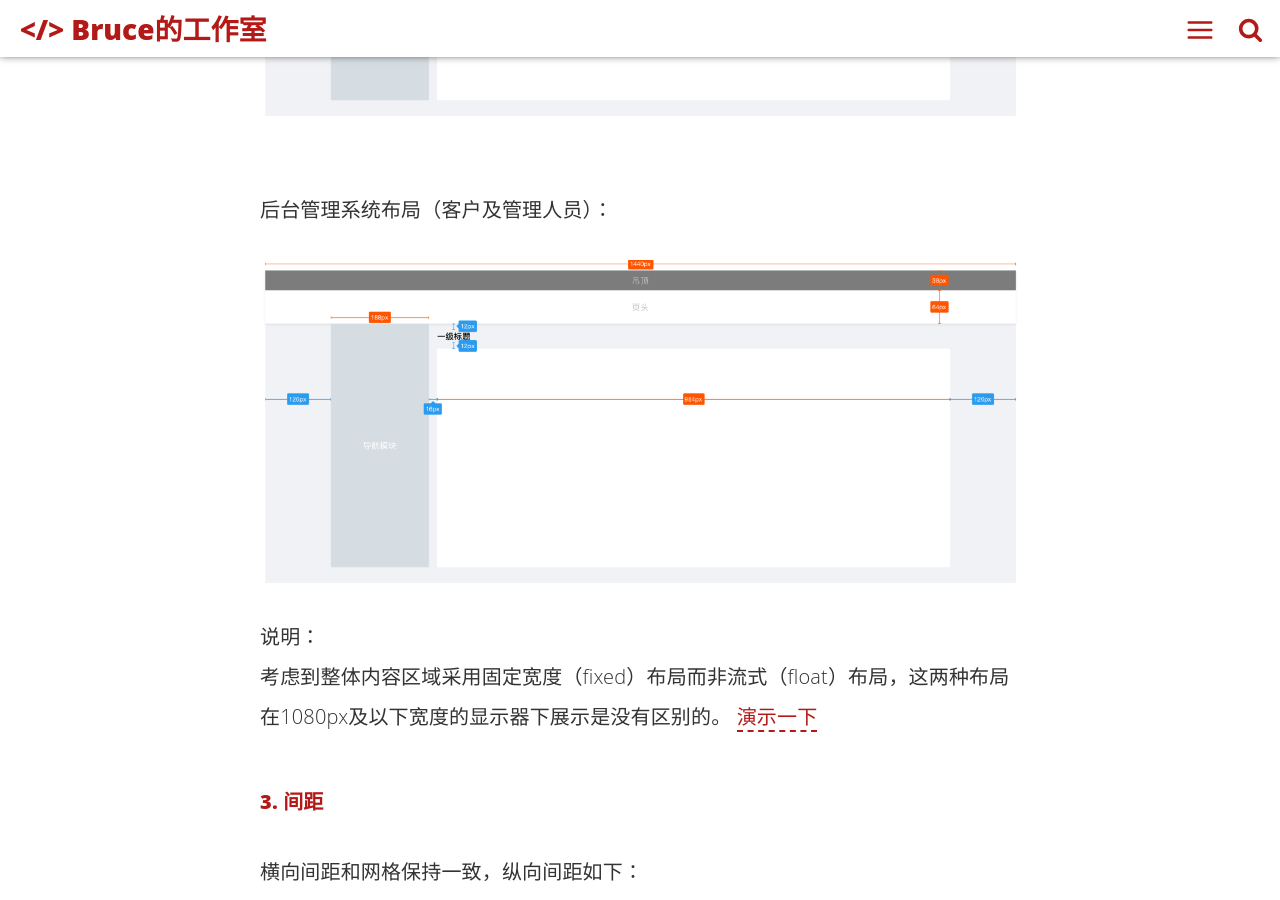
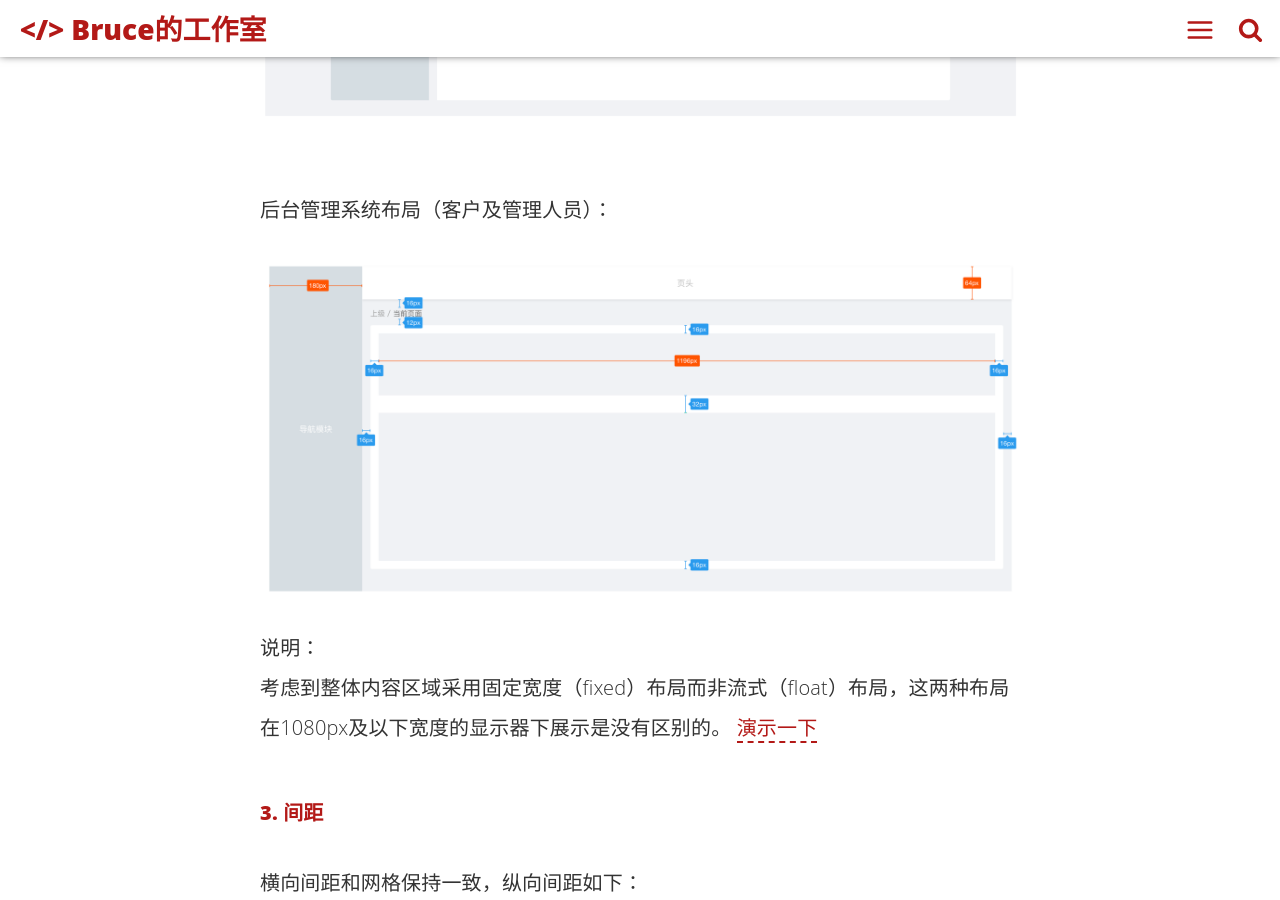
Before and after one commit to bruce827/portfolio, a Jekyll site: the page built from _posts/2019-07-05-websit-style-guide.md, in a window 1280 px wide and 900 px high, scrolled down 2566 px. Built offline with Jekyll 4.4.1, drawn with Linux system fonts in a browser that asks for light colours; comment, search, counter and statistics services are not loaded.

Commit message:
修改样式指南图片

```diff
--- a/_posts/2019-07-05-websit-style-guide.md
+++ b/_posts/2019-07-05-websit-style-guide.md
@@ -54,7 +54,7 @@ introduction: '基于一次从零到一的产品实践'
 业务系统布局（面向用户）：
 ![layout]({{"/assets/img/HMI/style-guide/layout.png" | prepend: site.url }})
 后台管理系统布局（客户及管理人员）：
-![后台管理系统布局]({{"/assets/img/HMI/style-guide/layout.png" | prepend: site.url }})
+![后台管理系统布局]({{"/assets/img/HMI/style-guide/console-layout.png" | prepend: site.url }})
 说明：
     考虑到整体内容区域采用固定宽度（fixed）布局而非流式（float）布局，这两种布局在1080px及以下宽度的显示器下展示是没有区别的。
     [演示一下](http://localhost:8000/userCenter/Workplace)
```
Also changed, not shown: assets/img/HMI/style-guide/console-layout.png (added).
